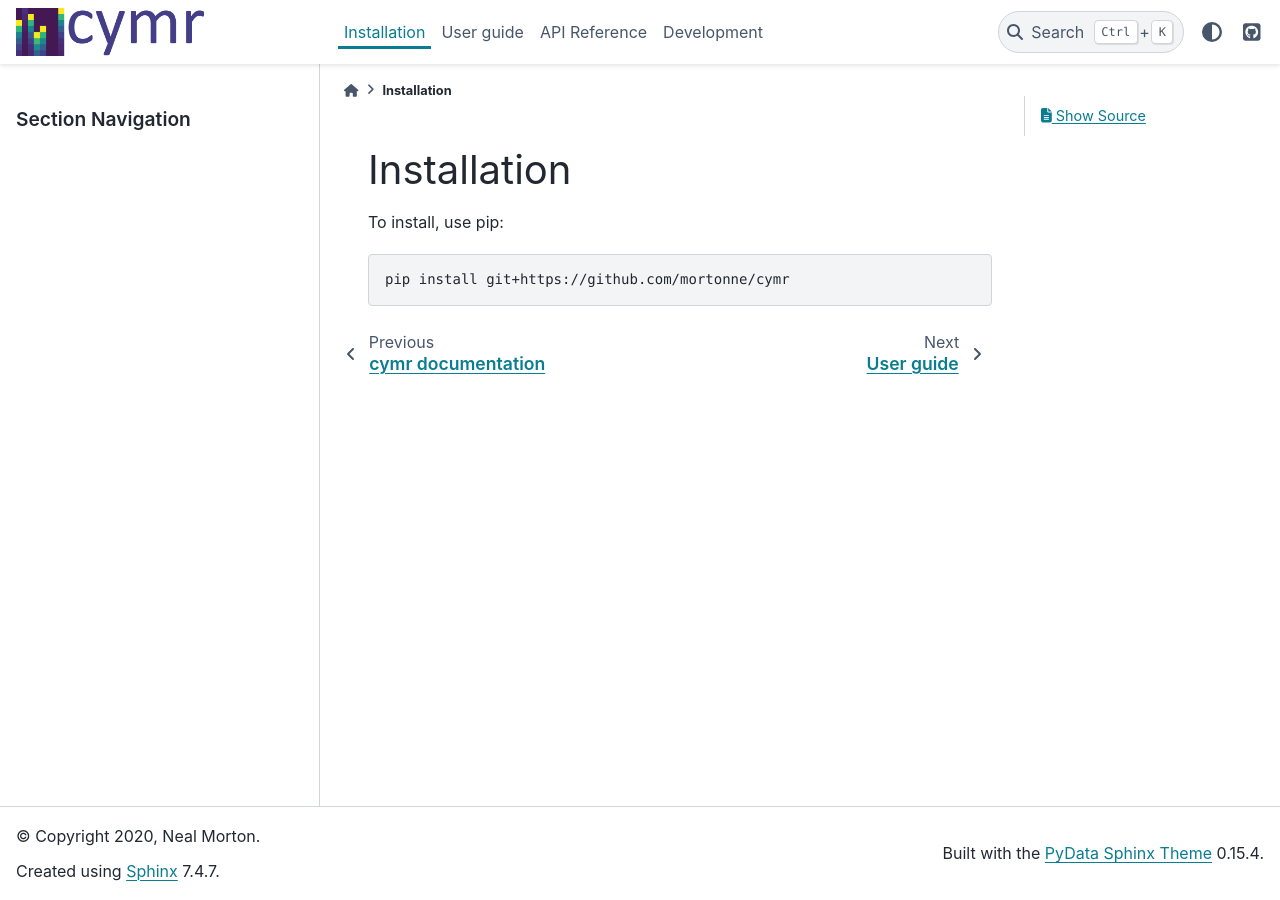
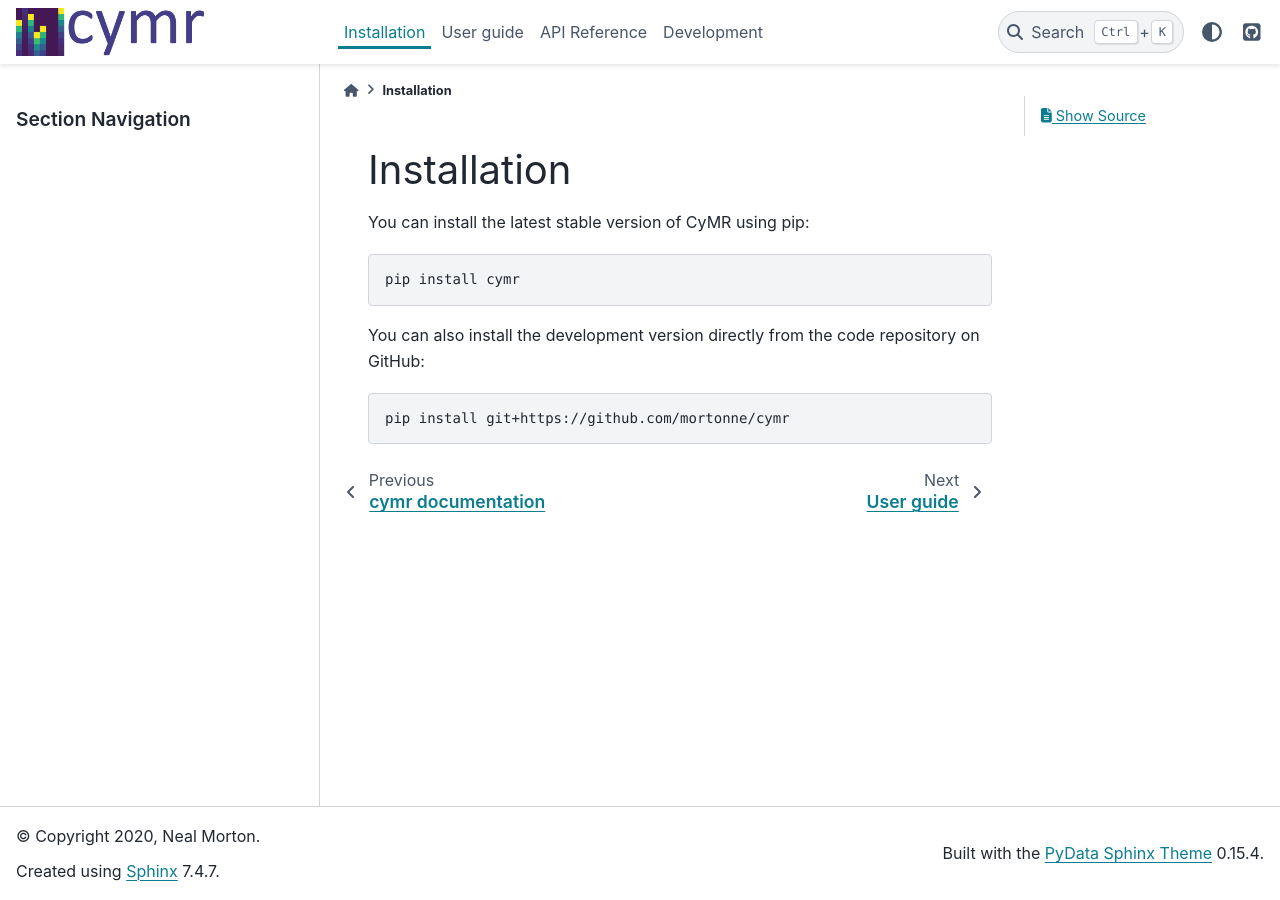
Before and after one commit to mortonne/cymr, a Sphinx documentation site: the page built from docs/source/usage/installation.rst, in a window 1280 px wide. Built offline with Sphinx 7.4.7 and the PyData theme 0.15.4, drawn with Linux system fonts in a browser that asks for light colours.

Commit message:
docs: update installation instructions

```diff
--- a/docs/source/usage/installation.rst
+++ b/docs/source/usage/installation.rst
@@ -1,7 +1,14 @@
 Installation
 ============
 
-To install, use pip:
+You can install the latest stable version of CyMR using pip:
+
+.. code-block:: bash
+
+    pip install cymr
+
+You can also install the development version directly from the code
+repository on GitHub:
 
 .. code-block:: bash
 
```
